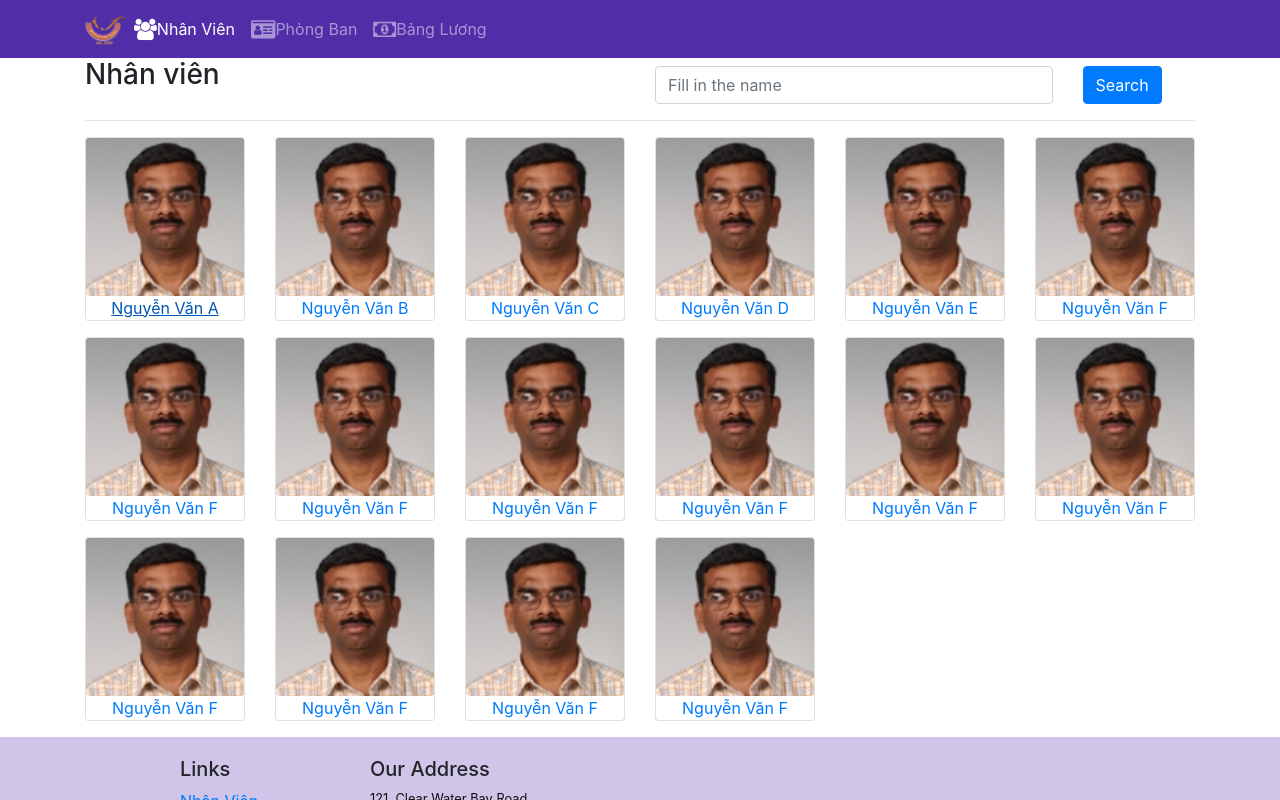
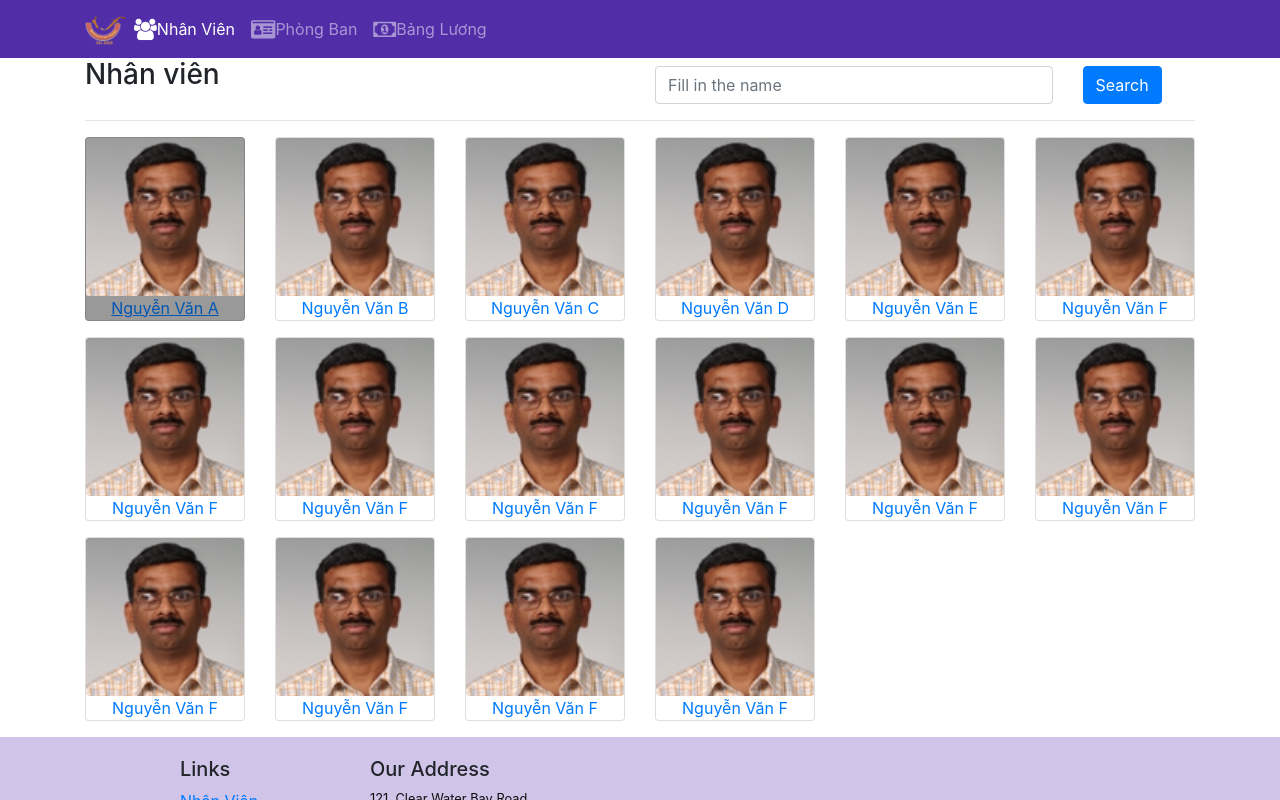
Before and after one commit to dtrungqt/RJS101x_ASM, a React (Create React App) app: page /home in a window 1280 px wide. In both pictures the pointer is over the element 165 px from the left and 228 px from the top of the page. Shown: the top 800 px of the page. Built offline with nearby package versions, Linux system fonts and the light colour scheme.

Commit message:
9th update UI

```diff
--- a/src/App.css
+++ b/src/App.css
@@ -61,3 +61,8 @@ address {
 .dark-color {
   background-color: #eef;
 }
+
+.card-select:hover {
+  opacity: 1;
+  background-color: #999;
+}
```
